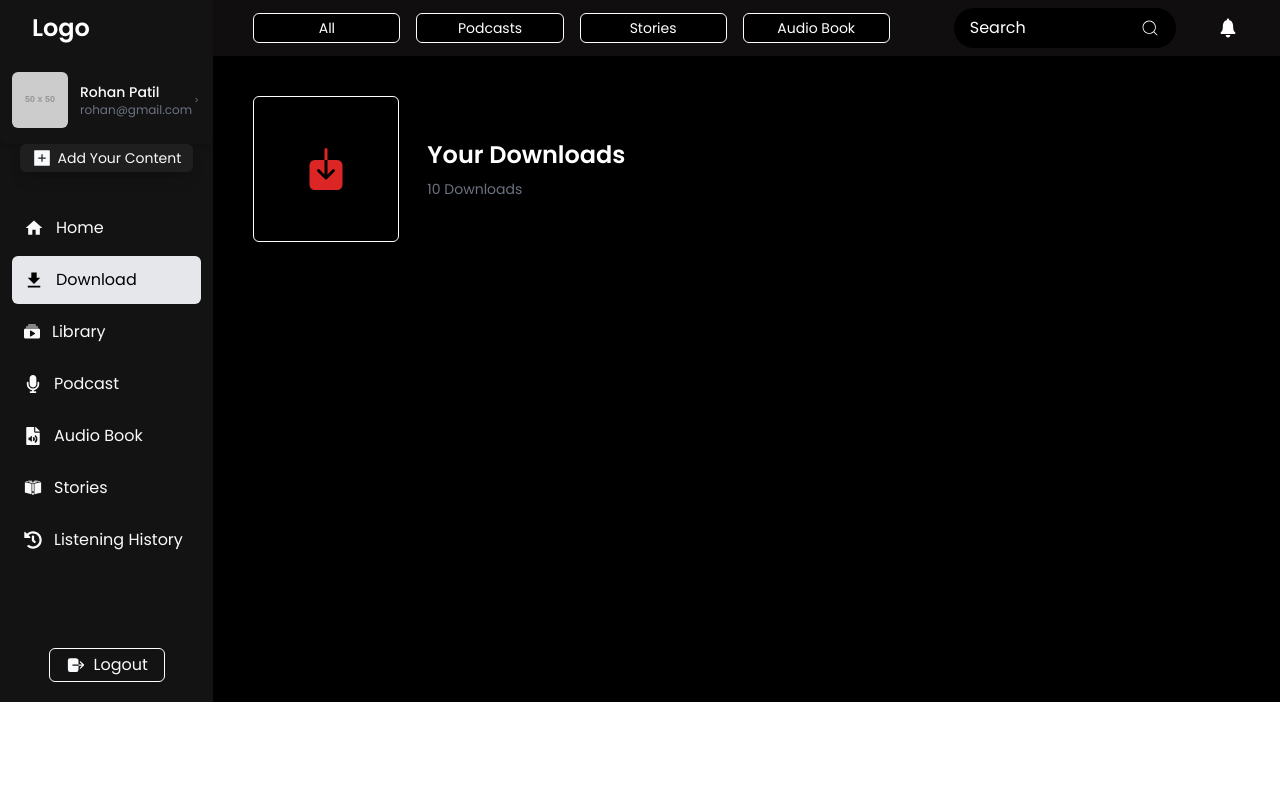
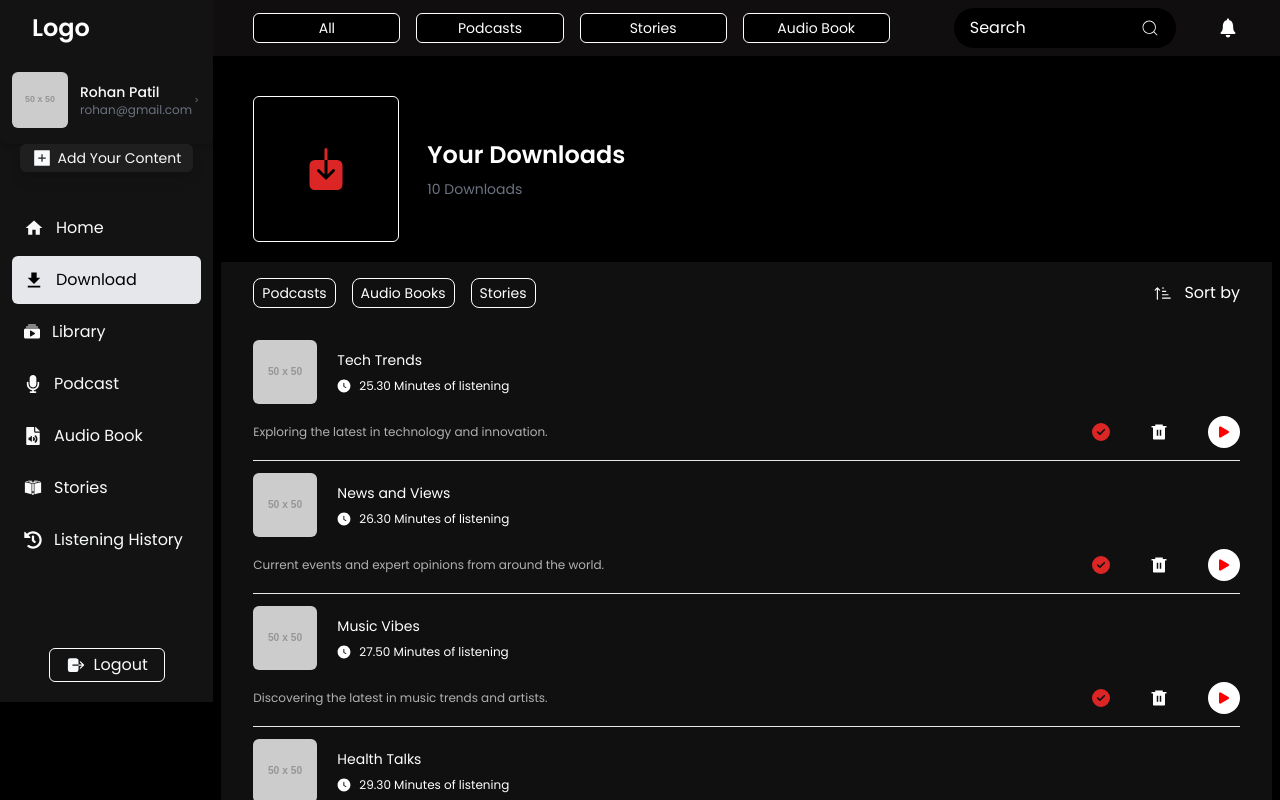
Before and after one commit to satishd01/podcast, a React (Vite) app in the folder podcast/: page /downloaded-podcasts in a window 1280 px wide. Shown: the top 800 px of the page. Built offline with nearby package versions, Linux system fonts and the light colour scheme; the HTML template or start-up script is replaced by a standard one.

Commit message:
feat: DownloadedPodcasts

```diff
--- /dev/null
+++ b/podcast/src/components/DownloadedPodcasts/DownloadedCard/DownloadedCard.jsx
@@ -0,0 +1,44 @@
+import React, { useEffect, useState } from "react";
+import { FaCircleCheck } from "react-icons/fa6";
+import { GoClockFill } from "react-icons/go";
+import { IoPlay } from "react-icons/io5";
+import { RiDeleteBin6Fill } from "react-icons/ri";
+import { playerTitleLength } from "../../../utils/constants";
+
+const DownloadedCard = ({ podcast }) => {
+  return (
+    <>
+      <div className="flex items-center gap-5 ">
+        <img
+          alt={podcast.name}
+          src={podcast.imageUrl}
+          className="rounded-md w-12 h-12 md:w-16 md:h-16"
+        />
+        <div className="text-sm flex flex-col justify-between gap-2">
+          <p>
+            {podcast.name.length > playerTitleLength
+              ? `${podcast.name.slice(0, playerTitleLength)}....`
+              : podcast.name}
+          </p>
+          <div className="flex items-center gap-2">
+            <GoClockFill className="text-white" />
+            <p className="text-xs"> {`${podcast.time} Minutes of listening`}</p>
+          </div>
+        </div>
+      </div>
+      <div className="mt-3 flex justify-between md:items-center md:flex-row flex-col">
+        <p className="text-xs text-[#D9D9D9CC]">{podcast.description}</p>
+
+        <div className="flex md:justify-between items-center md:gap-10 gap-5 md:mt-0 mt-3 ">
+          <FaCircleCheck className="text-red-600 text-lg" />
+          <RiDeleteBin6Fill className="text-white text-lg" />
+          <div className="md:p-2 p-2 rounded-full flex items-center justify-center bg-white">
+            <IoPlay className="text-[#FF0000]" />
+          </div>
+        </div>
+      </div>
+    </>
+  );
+};
+
+export default DownloadedCard;
--- /dev/null
+++ b/podcast/src/components/DownloadedPodcasts/DownloadedList.jsx
@@ -0,0 +1,60 @@
+import React, { useEffect, useState } from "react";
+
+import { BsSortDown, BsSortUpAlt } from "react-icons/bs";
+
+import podcasts from "../../utils/json/podcasts.json";
+import DownloadedCard from "./DownloadedCard/DownloadedCard";
+
+const DownloadedList = () => {
+  const [toggleSort, setToggleSort] = useState(true);
+
+  const [data, setData] = useState([]);
+
+  useEffect(() => {
+    if (toggleSort) {
+      const sorted = [...podcasts].sort(
+        (a, b) => Number(a.time) - Number(b.time)
+      );
+      setData(sorted);
+      console.log(sorted);
+    } else {
+      const sorted = [...podcasts].sort(
+        (a, b) => Number(b.time) - Number(a.time)
+      );
+      setData(sorted);
+    }
+  }, [toggleSort]);
+
+  return (
+    <div className="bg-[#101010] py-4 md:mx-2 mt-5 md:px-8 px-4">
+      <div className="flex items-center justify-between mb-5">
+        <ul className="flex items-center md:gap-4 gap-2 md:text-sm text-[8px]">
+          <li className="rounded-lg border border-white px-2 py-1">Podcasts</li>
+          <li className="rounded-lg border border-white px-2 py-1 whitespace-nowrap">
+            Audio Books
+          </li>
+          <li className="rounded-lg border border-white px-2 py-1">Stories</li>
+        </ul>
+        <div
+          className="flex items-center md:text-base gap-3 text-sm"
+          onClick={() => setToggleSort((prev) => !prev)}>
+          {toggleSort ? (
+            <BsSortUpAlt className="text-lg" />
+          ) : (
+            <BsSortDown className="text-lg" />
+          )}
+          <p className="md:text-base text-[8px] whitespace-nowrap">Sort by</p>
+        </div>
+      </div>
+
+      {data &&
+        data.map((pod) => (
+          <div key={pod._id} className="border-b py-3">
+            <DownloadedCard podcast={pod} />
+          </div>
+        ))}
+    </div>
+  );
+};
+
+export default DownloadedList;
--- a/podcast/src/pages/DownloadedPodcasts/DownloadedPodcasts.jsx
+++ b/podcast/src/pages/DownloadedPodcasts/DownloadedPodcasts.jsx
@@ -1,12 +1,11 @@
 import React, { useEffect } from "react";
-import { FaHeart } from "react-icons/fa";
+import { IoDownload } from "react-icons/io5";
 import { useDispatch, useSelector } from "react-redux";
 import { toggleSlider } from "../../app/slices/sliderSlice";
-import UserSlider from "../Home/features/UserSlider/UserSlider";
-import { IoDownload } from "react-icons/io5";
 
+import SliderDiv from "../../components/SliderDiv/SliderDiv";
 import Navbar from "./../../components/Navbar/Navbar";
-import SliderDiv from "../../components/SliderDiv/SliderDiv";
+import DownloadedList from "../../components/DownloadedPodcasts/DownloadedList";
 
 const DownloadedPodcasts = () => {
   const dispatch = useDispatch();
@@ -61,7 +60,7 @@ const DownloadedPodcasts = () => {
             </div>
           </div>
 
-          {/* <LikedList /> */}
+          <DownloadedList />
         </div>
       </div>
     </div>
```
